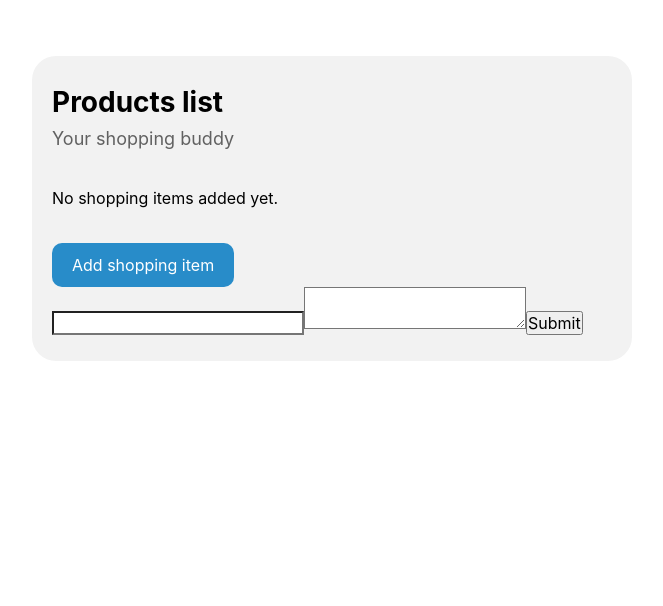
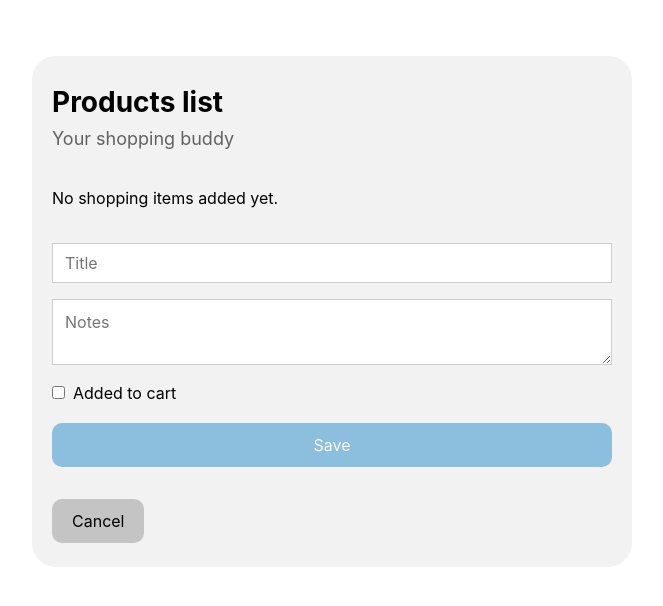
Before and after one commit to gyotov/shopmate, a React (Vite) app: page / in a window 1280 px wide. Both pictures are taken after a click on the button "Add shopping item". Shown: the top 606 px of the page, without its empty margins (308-971 px from the left). Built offline with nearby package versions, Linux system fonts and the light colour scheme.

Commit message:
Add styles + added to cart functionality

```diff
--- a/index.html
+++ b/index.html
@@ -3,7 +3,6 @@
 
 <head>
   <meta charset="UTF-8" />
-  <link rel="icon" type="image/svg+xml" href="/vite.svg" />
   <meta name="viewport" content="width=device-width, initial-scale=1.0" />
   <title>ShopMate's Challenge</title>
 </head>
--- a/src/components/Button/Button.tsx
+++ b/src/components/Button/Button.tsx
@@ -1,13 +1,15 @@
-import styles from "./button.module.css";
+import styles from "./Button.module.css";
 
-type Props = {
-  children?: React.ReactNode;
-  onClick?: () => void;
-};
+interface Props extends React.ButtonHTMLAttributes<HTMLButtonElement> {
+  secondary?: boolean;
+}
 
-export default function Button({ children, onClick }: Props) {
+export default function Button({ children, secondary, ...props }: Props) {
   return (
-    <button className={styles.button} onClick={onClick}>
+    <button
+      className={`${styles.button} ${secondary ? styles.secondary : ""}`}
+      {...props}
+    >
       {children}
     </button>
   );
--- a/src/components/Button/button.module.css
+++ b/src/components/Button/button.module.css
@@ -1,6 +1,5 @@
 .button {
-  --background-color: #288cc9;
-  color: #fff;
+  color: var(--color);
   background: var(--background-color);
   padding-inline: 2rem;
   padding-block: 1.2rem;
@@ -8,8 +7,30 @@
   border: none;
 }
 
+.button.secondary {
+  color: var(--color-secondary);
+  background: var(--background-secondary-color);
+}
+
 @media (hover: hover) {
   .button:hover {
-    background-color: color-mix(in srgb, var(--background-color) 90%, transparent);
+    background-color: color-mix(
+      in srgb,
+      var(--background-color) 90%,
+      transparent
+    );
+  }
+
+  .button.secondary:hover {
+    background-color: color-mix(
+      in srgb,
+      var(--background-secondary-color) 70%,
+      transparent
+    );
   }
 }
+
+.button:disabled {
+  opacity: 0.5;
+  pointer-events: none;
+}
--- a/src/components/Dashboard/Dashboard.tsx
+++ b/src/components/Dashboard/Dashboard.tsx
@@ -1,9 +1,19 @@
+import { useState, useCallback } from "react";
+
 import ListItems from "@components/ListItems";
 import Button from "@components/Button";
 import ListItemForm from "@components/ListItemForm";
 import styles from "./Dashboard.module.css";
 
 export default function Dashboard() {
+  const [formStatus, setFormStatus] = useState({
+    item: null,
+    active: false,
+  });
+  const toggleForm = useCallback(() => {
+    setFormStatus({ ...formStatus, active: !formStatus.active });
+  }, [formStatus]);
+
   return (
     <div className={styles.dashboard}>
       <header className={styles.head}>
@@ -16,10 +26,24 @@ export default function Dashboard() {
         <ListItems />
       </div>
 
-      <div className={styles.actions}>
-        <Button onClick={() => alert("Add item")}>Add shopping item</Button>
-        <ListItemForm />
-      </div>
+      {!formStatus.active && (
+        <div className={styles.actions}>
+          <Button onClick={toggleForm}>Add shopping item</Button>
+        </div>
+      )}
+      {formStatus.active && (
+        <>
+          <div className={styles.form}>
+            <ListItemForm />
+          </div>
+
+          <div className={styles.actions}>
+            <Button secondary onClick={toggleForm}>
+              Cancel
+            </Button>
+          </div>
+        </>
+      )}
     </div>
   );
 }
--- /dev/null
+++ b/src/components/ListItem/ListItem.module.css
@@ -0,0 +1,61 @@
+.item {
+  display: flex;
+  flex-flow: column;
+  gap: 1.6rem;
+  padding-block-end: 2.4rem;
+  border-bottom: 0.1rem solid var(--color-border);
+}
+
+@media screen and (min-width: 750px) {
+  .item {
+    flex-flow: row wrap;
+    align-items: center;
+  }
+}
+
+.item + .item {
+  padding-block-start: 2.4rem;
+}
+
+.content {
+  flex: 1;
+}
+
+.content small {
+  color: var(--color-success);
+}
+
+.actions {
+  display: flex;
+  align-items: center;
+  gap: 0.8rem;
+}
+
+.actions button {
+  color: var(--color-link);
+  text-underline-offset: 0.3rem;
+  background: none;
+  border: none;
+  border-radius: 0;
+}
+
+.actions button:not(:last-child) {
+  margin-inline-end: 0.8rem;
+  position: relative;
+}
+
+.actions button:not(:last-child)::after {
+  content: "";
+  background-color: currentColor;
+  width: 0.1rem;
+  height: 100%;
+  position: absolute;
+  top: 0;
+  right: -0.8rem;
+}
+
+@media (hover: hover) {
+  .actions button:hover {
+    text-decoration: underline;
+  }
+}
--- a/src/components/ListItem/ListItem.tsx
+++ b/src/components/ListItem/ListItem.tsx
@@ -1,15 +1,22 @@
+import styles from "./ListItem.module.css";
+
 export type Props = {
   id: string;
   title: string;
   notes?: string;
+  added?: boolean;
 };
 
-export default function ListItems({ title, notes }: Props) {
+export default function ListItems({ title, notes, added }: Props) {
   return (
-    <div>
-      <h3>{title}</h3>
-      {notes && <p>{notes}</p>}
-      <div>
+    <div className={styles.item}>
+      <div className={styles.content}>
+        <h3>{title}</h3>
+        {notes && <p>{notes}</p>}
+        {added && <small>Added to cart</small>}
+      </div>
+
+      <div className={styles.actions}>
         <button>Edit</button>
         <button>Remove</button>
       </div>
--- /dev/null
+++ b/src/components/ListItemForm/ListItemForm.module.css
@@ -0,0 +1,29 @@
+.form {
+  display: flex;
+  flex-direction: column;
+  gap: 1.6rem;
+  padding-block: 1.6rem;
+}
+
+.form input[type="text"],
+.form textarea {
+  background: var(--background-light);
+  width: 100%;
+  display: block;
+  padding-inline: 1.2rem;
+  border: 0.1rem solid var(--color-border);
+  border-radius: 0;
+}
+
+.form input[type="text"] {
+  height: 4rem;
+}
+
+.form textarea {
+  padding-block: 1.2rem;
+  resize: vertical;
+}
+
+.form input[type="checkbox"] {
+  margin-inline-end: 0.8rem;
+}
--- a/src/components/ListItemForm/ListItemForm.tsx
+++ b/src/components/ListItemForm/ListItemForm.tsx
@@ -1,5 +1,8 @@
 import { useState } from "react";
 import { v4 as uuidv4 } from "uuid";
+
+import Button from "@components/Button";
+import styles from "./ListItemForm.module.css";
 
 import {
   INITIAL_ITEM_STATE,
@@ -9,10 +12,15 @@ import {
 
 export default function ListItemForm() {
   const [state, setState] = useState(INITIAL_ITEM_STATE);
+  const shouldSubmit = state.title !== "";
   const onChange = (
     event: React.FormEvent<HTMLInputElement | HTMLTextAreaElement>
   ) => {
     const { name, value } = event.currentTarget;
+
+    if (name === "added") {
+      return setState({ ...state, added: !state.added });
+    }
 
     setState({ ...state, [name]: value });
   };
@@ -33,15 +41,42 @@ export default function ListItemForm() {
   };
   const onSubmit = (event: React.FormEvent<HTMLFormElement>) => {
     event.preventDefault();
+
+    if (!shouldSubmit) return;
+
     saveItemToLocalStorage();
     setState(INITIAL_ITEM_STATE);
   };
 
   return (
-    <form onSubmit={onSubmit}>
-      <input type="text" name="title" value={state.title} onChange={onChange} />
-      <textarea name="notes" value={state.notes} onChange={onChange}></textarea>
-      <button type="submit">Submit</button>
+    <form className={styles.form} onSubmit={onSubmit}>
+      <input
+        type="text"
+        name="title"
+        value={state.title}
+        onChange={onChange}
+        placeholder="Title"
+        required
+      />
+      <textarea
+        name="notes"
+        value={state.notes}
+        onChange={onChange}
+        placeholder="Notes"
+      ></textarea>
+      <div>
+        <input
+          type="checkbox"
+          name="added"
+          checked={state.added}
+          onChange={onChange}
+          id="Added"
+        />
+        <label htmlFor="Added">Added to cart</label>
+      </div>
+      <Button type="submit" disabled={!shouldSubmit}>
+        Save
+      </Button>
     </form>
   );
 }
--- a/src/components/ListItems/ListItems.tsx
+++ b/src/components/ListItems/ListItems.tsx
@@ -33,6 +33,7 @@ export default function ListItems() {
           id={item.id}
           title={item.title}
           notes={item.notes}
+          added={item.added}
           key={item.id}
         />
       ))}
--- a/src/index.css
+++ b/src/index.css
@@ -1,21 +1,19 @@
 @import url("./resets.css");
 
 :root {
+  --color-success: #4ca331;
   --color-dark: #000;
   --color-background: #f2f2f2;
-  --font-family-primary: BlinkMacSystemFont,
-    -apple-system,
-    "Segoe UI",
-    Roboto,
-    Oxygen,
-    Ubuntu,
-    Cantarell,
-    "Fira Sans",
-    "Droid Sans",
-    "Helvetica Neue",
-    Helvetica,
-    Arial,
-    sans-serif;
+  --color: #fff;
+  --color-secondary: #000;
+  --background-light: #fff;
+  --background-color: #288cc9;
+  --background-secondary-color: #c4c4c4;
+  --color-link: #288cc9;
+  --color-border: #ccc;
+  --font-family-primary: BlinkMacSystemFont, -apple-system, "Segoe UI", Roboto,
+    Oxygen, Ubuntu, Cantarell, "Fira Sans", "Droid Sans", "Helvetica Neue",
+    Helvetica, Arial, sans-serif;
 }
 
 body {
--- a/src/utils/constants.ts
+++ b/src/utils/constants.ts
@@ -1,3 +1,3 @@
 export const LOCAL_STORAGE_ITEM_EVENT = 'item_saved_to_storage'
 export const LOCAL_STORAGE_ITEM_KEY = "shopmate_items";
-export const INITIAL_ITEM_STATE = { title: "", notes: "" };
+export const INITIAL_ITEM_STATE = { title: "", notes: "", added: false };
```
